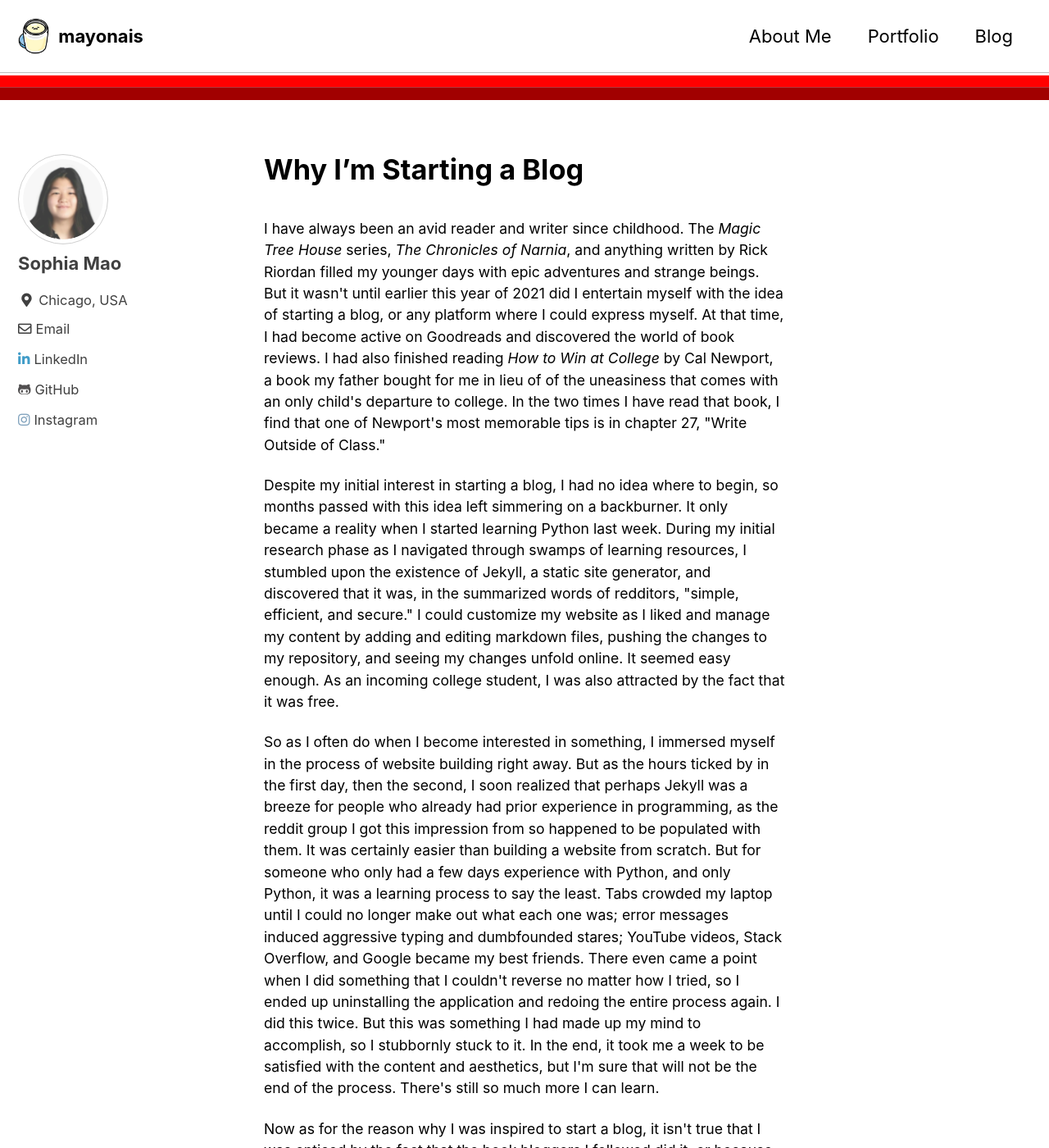
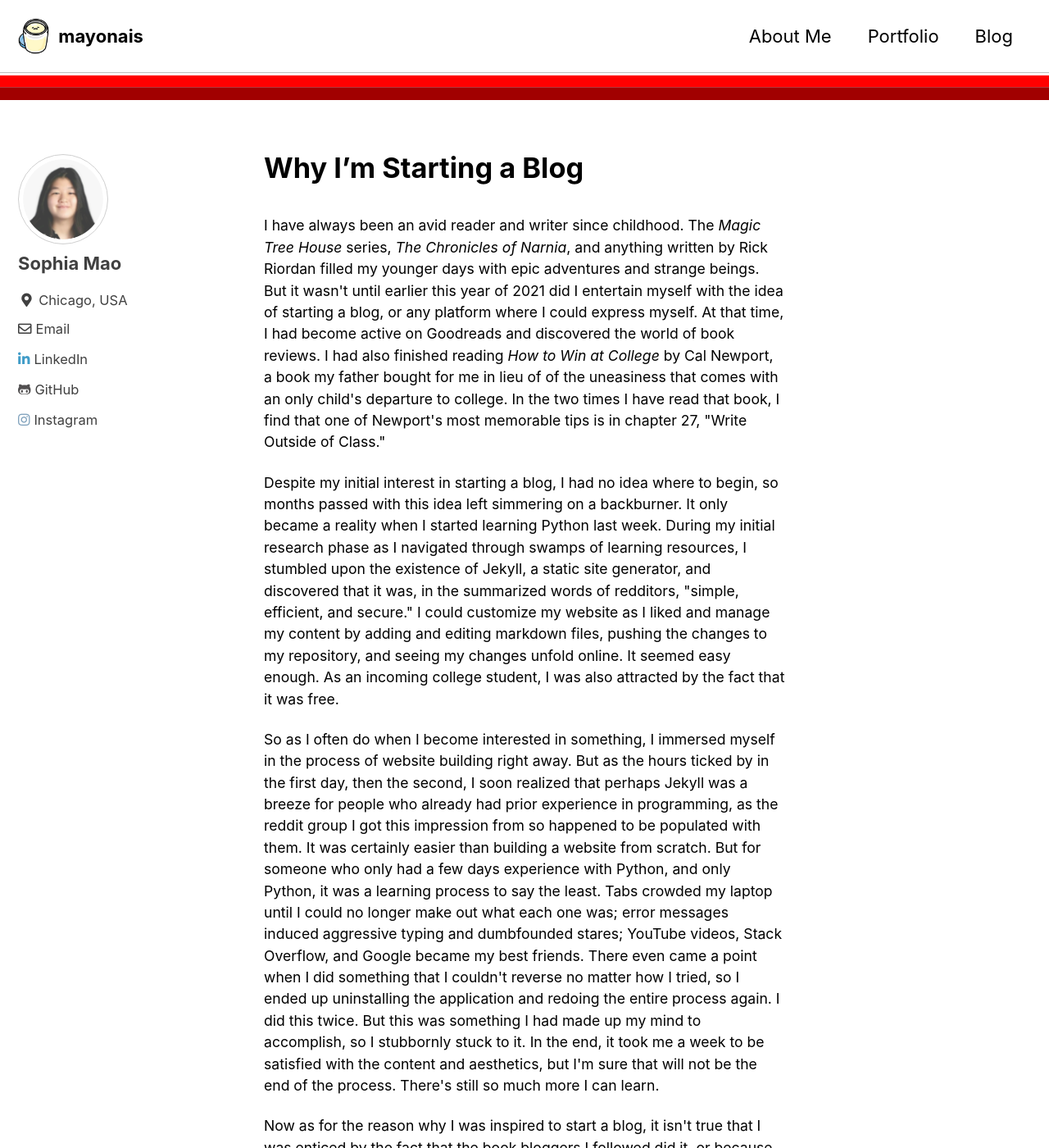
Before and after one commit to mayonais/mayonais.github.io, a Jekyll site: the page built from _posts/2021-06-10-why-i'm-starting-a-blog.md, in a window 1280 px wide and 1400 px high. Shown: the whole window at 82% size. Built offline with Jekyll 4.4.1, drawn with Linux system fonts in a browser that asks for light colours; cached includes are drawn as plain includes.

Commit message:
line height

```diff
--- a/_sass/minimal-mistakes/_page.scss
+++ b/_sass/minimal-mistakes/_page.scss
@@ -70,7 +70,7 @@
 
 .page__title {
   margin-top: 20;
-  line-height: 1.1;
+  line-height: 1;
 
   & + .page__meta {
     margin-top: 0.5em;
```
